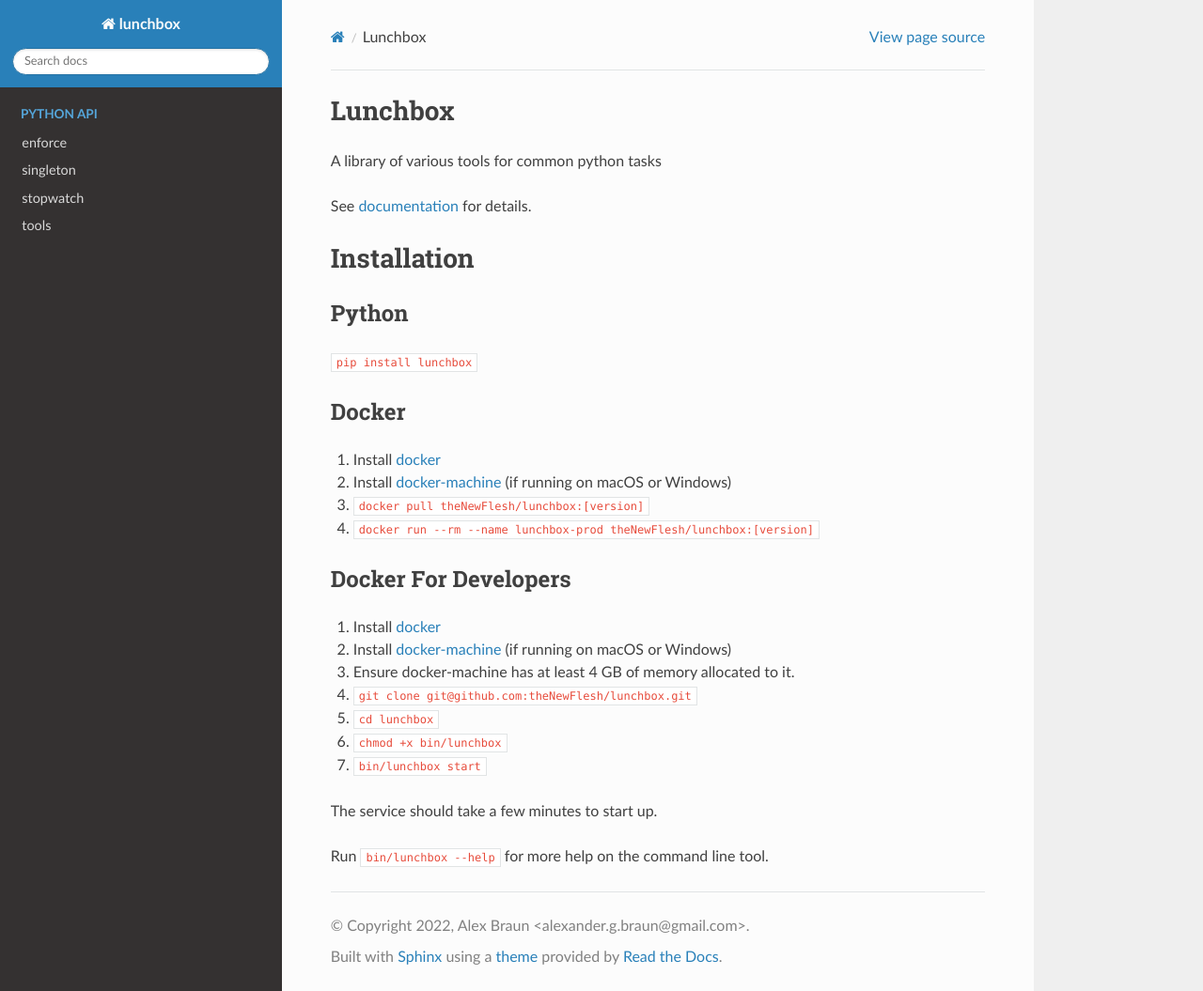
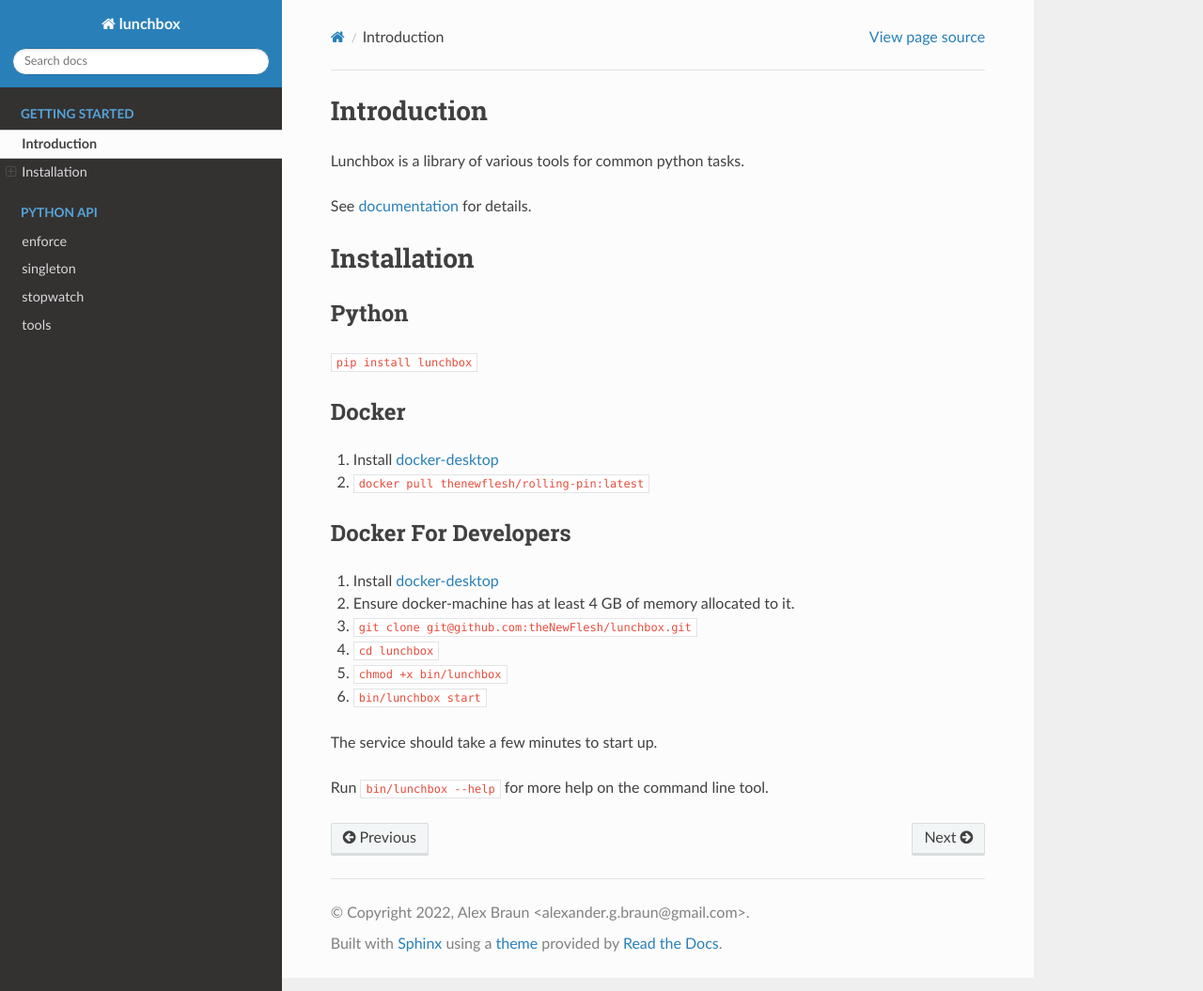
Before and after one commit to theNewFlesh/lunchbox, a Sphinx documentation site: the page built from sphinx/intro.rst, in a window 1280 px wide and 1055 px high. Shown: the whole window at 94% size. Built offline with Sphinx 7.4.7 and the Read the Docs theme 2.0.0, drawn with Linux system fonts in a browser that asks for light colours; pages that are not in the unit, such as notebooks, are missing from menus; the version number could not be read and is left out.

Commit message:
fixed docs

```diff
--- a/sphinx/intro.rst
+++ b/sphinx/intro.rst
@@ -1,7 +1,7 @@
-Lunchbox
-========
+Introduction
+============
 
-A library of various tools for common python tasks
+Lunchbox is a library of various tools for common python tasks.
 
 See `documentation <https://theNewFlesh.github.io/lunchbox/>`__ for
 details.
@@ -17,27 +17,18 @@
 Docker
 ~~~~~~
 
-1. Install
-   `docker <https://docs.docker.com/v17.09/engine/installation>`__
-2. Install
-   `docker-machine <https://docs.docker.com/machine/install-machine>`__
-   (if running on macOS or Windows)
-3. ``docker pull theNewFlesh/lunchbox:[version]``
-4. ``docker run --rm --name lunchbox-prod theNewFlesh/lunchbox:[version]``
+1. Install `docker-desktop <https://docs.docker.com/desktop/>`__
+2. ``docker pull thenewflesh/rolling-pin:latest``
 
 Docker For Developers
 ~~~~~~~~~~~~~~~~~~~~~
 
-1. Install
-   `docker <https://docs.docker.com/v17.09/engine/installation>`__
-2. Install
-   `docker-machine <https://docs.docker.com/machine/install-machine>`__
-   (if running on macOS or Windows)
-3. Ensure docker-machine has at least 4 GB of memory allocated to it.
-4. ``git clone git@github.com:theNewFlesh/lunchbox.git``
-5. ``cd lunchbox``
-6. ``chmod +x bin/lunchbox``
-7. ``bin/lunchbox start``
+1. Install `docker-desktop <https://docs.docker.com/desktop/>`__
+2. Ensure docker-machine has at least 4 GB of memory allocated to it.
+3. ``git clone git@github.com:theNewFlesh/lunchbox.git``
+4. ``cd lunchbox``
+5. ``chmod +x bin/lunchbox``
+6. ``bin/lunchbox start``
 
 The service should take a few minutes to start up.
 
```
Also changed, not shown: README.md (+6 -16 lines), sphinx/index.rst (+7 -1 lines).
